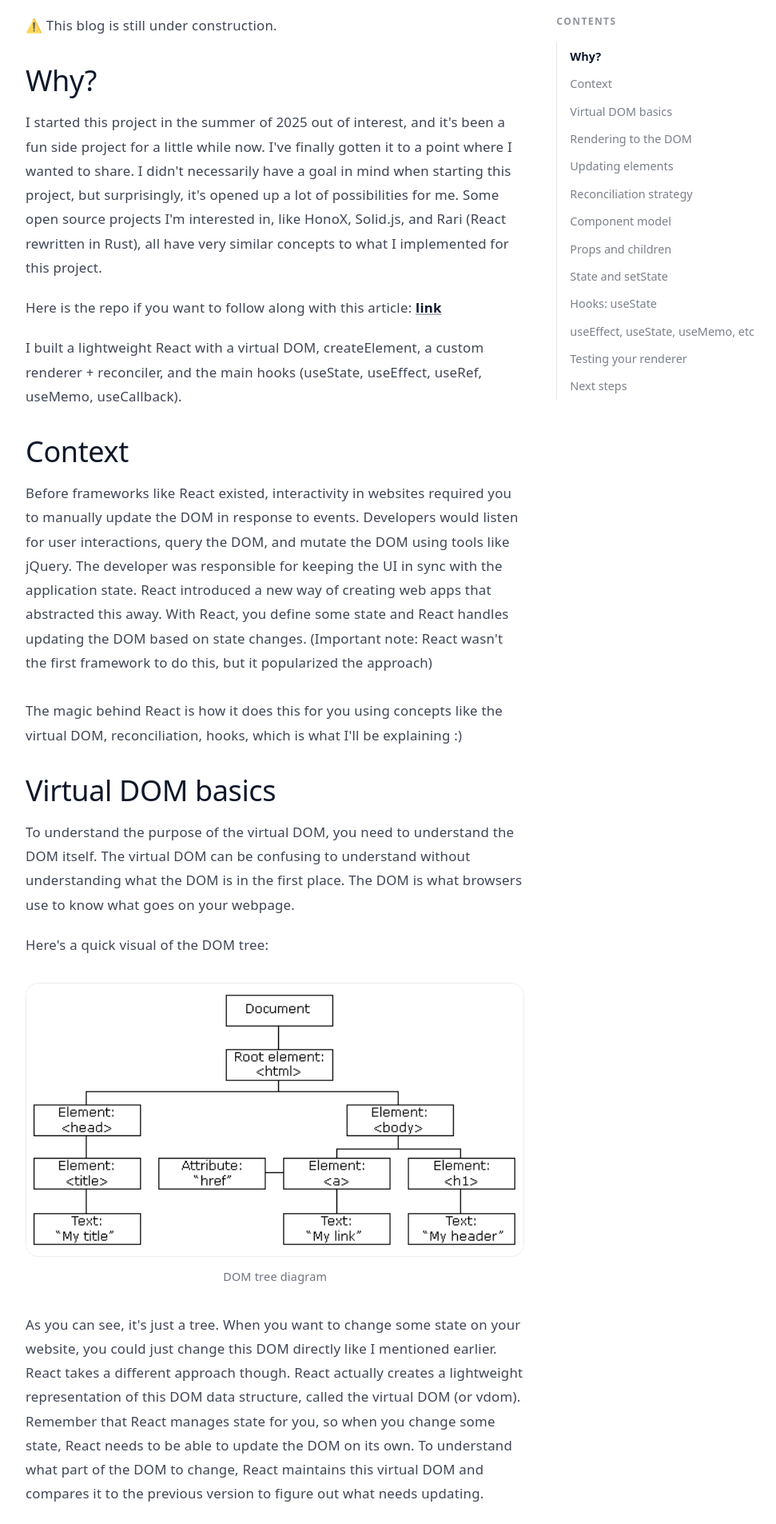
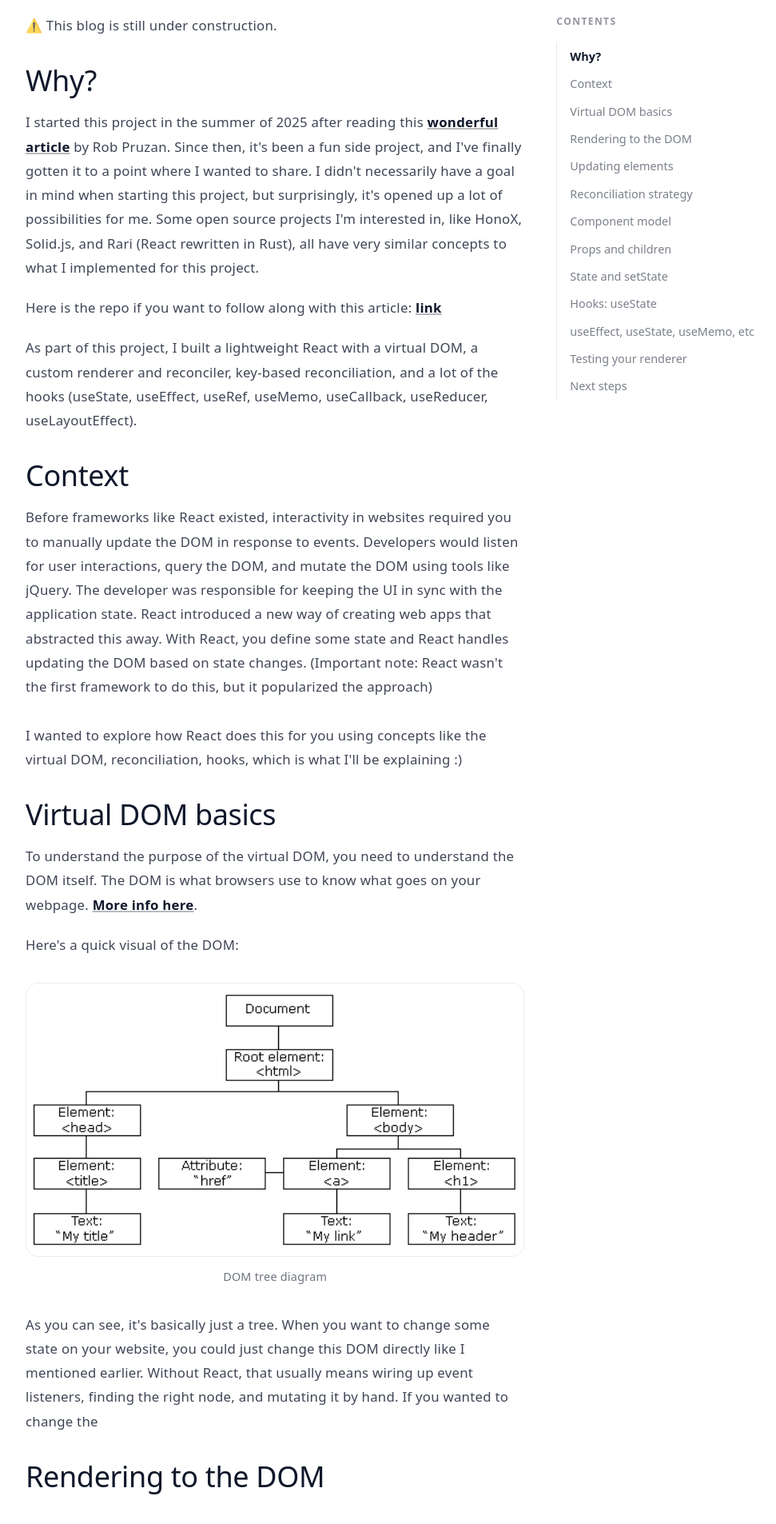
Before and after one commit to JoeS51/Johannes_Sluis_Portfolio_3.0, a React (Create React App) app: page /blog/building-react-from-scratch in a window 1280 px wide. Shown: the part 400-2306 px from the top of the page at 80% size, without its empty margins (152-1123 px from the left). Built offline with nearby package versions, Linux system fonts and the light colour scheme.

Commit message:
small changes

```diff
--- a/src/data/posts/building-react-from-scratch.js
+++ b/src/data/posts/building-react-from-scratch.js
@@ -12,28 +12,28 @@ const post = {
 ⚠️ This blog is still under construction.
 
 ## Why?
-I started this project in the summer of 2025 out of interest, and it's been a fun side project for a little while now. I've finally gotten it
+I started this project in the summer of 2025 after reading this [wonderful article](https://www.rob.directory/blog/react-from-scratch#reconciling-view-nodes-between-render) by Rob Pruzan. Since then, it's been a fun side project, and I've finally gotten it
 to a point where I wanted to share. I didn't necessarily have a goal in mind when starting this project, but surprisingly, it's opened up a lot of possibilities for me.
 Some open source projects I'm interested in, like HonoX, Solid.js, and Rari (React rewritten in Rust), all have very similar concepts to what I implemented for this project.
 
 Here is the repo if you want to follow along with this article:
 [link](https://github.com/JoeS51/React-lite)
 
-I built a lightweight React with a virtual DOM, createElement, a custom renderer + reconciler, and the main hooks (useState, useEffect, useRef, useMemo, useCallback).
+As part of this project, I built a lightweight React with a virtual DOM, a custom renderer and reconciler, key-based reconciliation, and a lot of the hooks (useState, useEffect, useRef, useMemo, useCallback, useReducer, useLayoutEffect).
 
 ## Context
 Before frameworks like React existed, interactivity in websites required you to manually update the DOM in response to events. Developers would listen for user interactions, query the DOM, and mutate the DOM using tools like jQuery.
 The developer was responsible for keeping the UI in sync with the application state. React introduced a new way of creating web apps that abstracted this away. With React, you define some state and React handles updating the DOM based on state changes. (Important note: React wasn't the first framework to do this, but it popularized the approach) <br/><br/>
-The magic behind React is how it does this for you using concepts like the virtual DOM, reconciliation, hooks, which is what I'll be explaining :)
+I wanted to explore how React does this for you using concepts like the virtual DOM, reconciliation, hooks, which is what I'll be explaining :)
 
 ## Virtual DOM basics
 To understand the purpose of the virtual DOM, you need to understand the DOM itself.
-The virtual DOM can be confusing to understand without understanding what the DOM is in the first place. The DOM is what browsers use to know what goes on your webpage.
+The DOM is what browsers use to know what goes on your webpage. [More info here](https://developer.mozilla.org/en-US/docs/Web/API/Document_Object_Model).
 
-Here's a quick visual of the DOM tree:
+Here's a quick visual of the DOM:
 ![DOM tree diagram](/images/1_W91R-0YkyCNOVfQChFqZVg.gif)
-As you can see, it's just a tree. When you want to change some state on your website, you could just change this DOM directly like I mentioned earlier. React takes a different approach though.
-React actually creates a lightweight representation of this DOM data structure, called the virtual DOM (or vdom). Remember that React manages state for you, so when you change some state, React needs to be able to update the DOM on its own. To understand what part of the DOM
+As you can see, it's basically just a tree. When you want to change some state on your website, you could just change this DOM directly like I mentioned earlier. Without React, that usually means wiring up event listeners, finding the right node, and mutating it by hand. If you wanted to change the <title>, for example, you'd grab that element (or just set document.title) and update its text. React takes a different approach though.
+React actually creates a lightweight representation of this DOM, called the virtual DOM. Remember that React manages state for you, so when you change some state, React needs to be able to update the DOM on its own. To understand what part of the DOM
 to change, React maintains this virtual DOM and compares it to the previous version to figure out what needs updating.
 
 ## Rendering to the DOM
--- a/src/data/posts/ssh-portfolio-guide.js
+++ b/src/data/posts/ssh-portfolio-guide.js
@@ -6,7 +6,7 @@ const post = {
       'A guide to building an SSH portfolio hosting it',
     date: '2026-01-31',
     readingTime: 15,
-    tags: ['Go', 'Side Project', 'DevOps'],
+    tags: ['Go', 'Side Project'],
     cover: null
   },
   content: `
```
